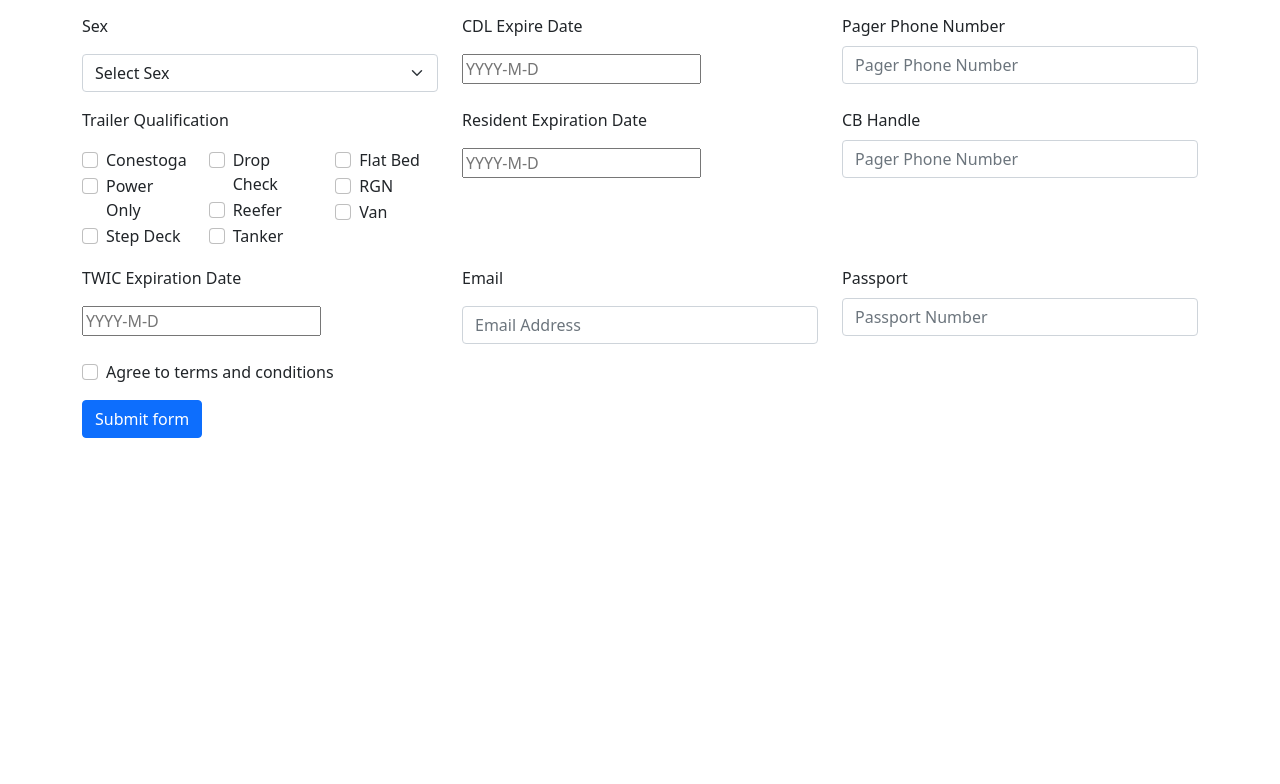
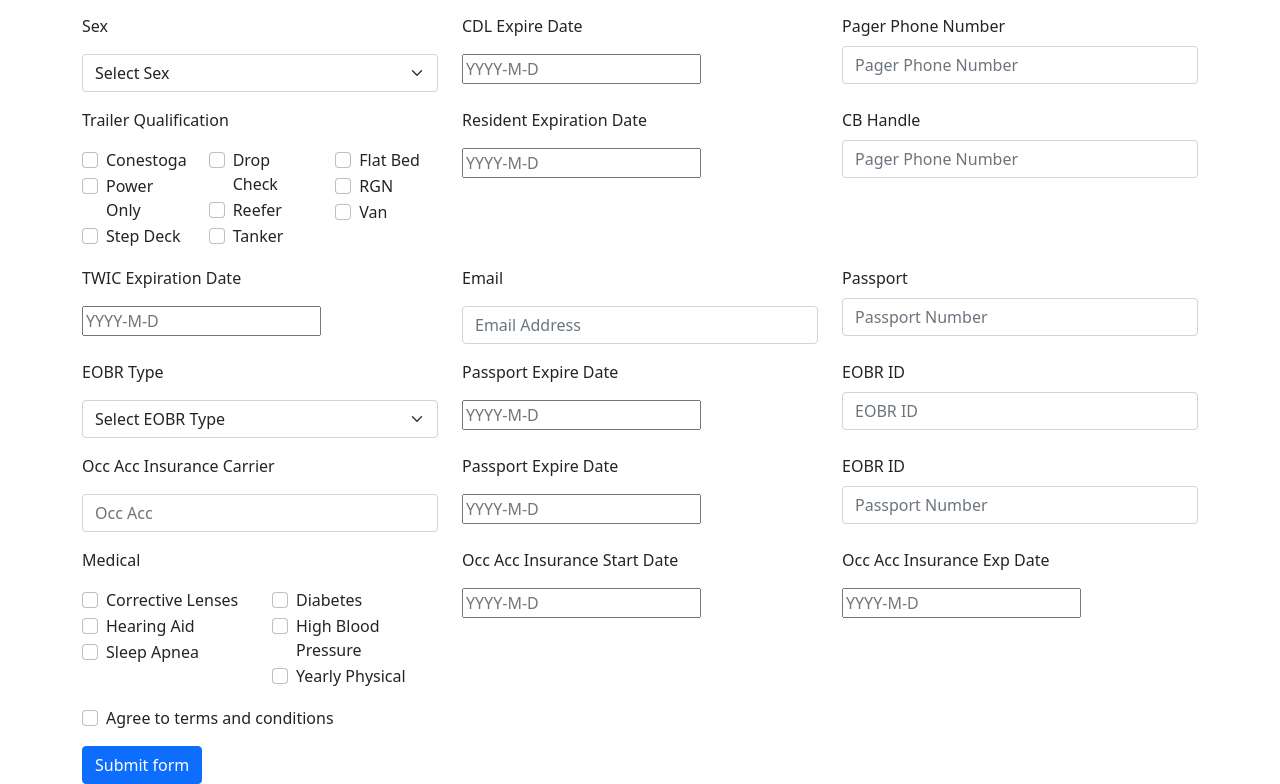
Before and after one commit to TousifProvat/Trasport-Pro, a React (Create React App) app: page /addDriver in a window 1280 px wide. Shown: the part 1396-2180 px from the top of the page. Before the commit the page ends 1834 px from the top, so only its background shows below. Built offline with nearby package versions, Linux system fonts and the light colour scheme.

Commit message:
alreadt done add driver page

```diff
--- a/src/Components/AddDrivers/AddDrivers.js
+++ b/src/Components/AddDrivers/AddDrivers.js
@@ -597,8 +597,6 @@ const AddDrivers = () => {
             </Form.Group>
           </Row>
 
-
-
           <Row className="mb-3">
             <Form.Group as={Col} md="4" controlId="validationCustom03">
               <p>TWIC Expiration Date</p>
@@ -643,6 +641,168 @@ const AddDrivers = () => {
               </Form.Control.Feedback>
             </Form.Group>
           </Row>
+
+          <Row className="mb-3">
+            <Form.Group as={Col} md="4" controlId="validationCustom03">
+              <p>EOBR Type</p>
+              <Form.Select aria-label="">
+                <option>Select EOBR Type</option>
+                <option value="Geotab">Geotab</option>
+                <option value="Keep Truncking">Keep Truncking</option>
+                <option value="M2M In Motion">M2M In Motion</option>
+                <option value="People Net">People Net</option>
+              </Form.Select>
+              <Form.Control.Feedback type="invalid">
+                Please provide a valid city.
+              </Form.Control.Feedback>
+            </Form.Group>
+            <Form.Group as={Col} md="4" controlId="validationCustom04">
+              <p>Passport Expire Date</p>
+              <DayPickerInput
+                onDayChange={(day) => console.log(day)}
+                className="datePicker"
+              />
+              {/* <Form.Select aria-label="">
+                <option>Select State</option>
+                <option value="Alabama">Alabama</option>
+                <option value="Alaska">Alaska</option>
+                <option value="Arizona">Arizona</option>
+                <option value="California">California</option>
+                <option value="Canada">Canada</option>
+              </Form.Select> */}
+              <Form.Control.Feedback type="invalid">
+                Please provide a valid state.
+              </Form.Control.Feedback>
+            </Form.Group>
+            <Form.Group as={Col} md="4" controlId="validationCustom05">
+              <Form.Label>EOBR ID</Form.Label>
+              <Form.Control
+                type="text"
+                placeholder="EOBR ID"
+                aria-describedby="inputGroupPrepend"
+                required
+              />
+              <Form.Control.Feedback type="invalid">
+                Please provide a valid zip.
+              </Form.Control.Feedback>
+            </Form.Group>
+          </Row>
+
+          <Row className="mb-3">
+            <Form.Group as={Col} md="4" controlId="validationCustom03">
+              <p>Occ Acc Insurance Carrier </p>
+              <Form.Control
+                type="text"
+                placeholder="Occ Acc"
+                aria-describedby="inputGroupPrepend"
+                required
+              />
+              <Form.Control.Feedback type="invalid">
+                Please provide a valid city.
+              </Form.Control.Feedback>
+            </Form.Group>
+            <Form.Group as={Col} md="4" controlId="validationCustom04">
+              <p>Passport Expire Date</p>
+              <DayPickerInput
+                onDayChange={(day) => console.log(day)}
+                className="datePicker"
+              />
+              {/* <Form.Select aria-label="">
+                <option>Select State</option>
+                <option value="Alabama">Alabama</option>
+                <option value="Alaska">Alaska</option>
+                <option value="Arizona">Arizona</option>
+                <option value="California">California</option>
+                <option value="Canada">Canada</option>
+              </Form.Select> */}
+              <Form.Control.Feedback type="invalid">
+                Please provide a valid state.
+              </Form.Control.Feedback>
+            </Form.Group>
+            <Form.Group as={Col} md="4" controlId="validationCustom05">
+              <Form.Label>EOBR ID</Form.Label>
+              <Form.Control
+                type="text"
+                placeholder="Passport Number"
+                aria-describedby="inputGroupPrepend"
+                required
+              />
+              <Form.Control.Feedback type="invalid">
+                Please provide a valid zip.
+              </Form.Control.Feedback>
+            </Form.Group>
+          </Row>
+
+          <Row className="mb-3">
+            <Form.Group as={Col} md="4" controlId="validationCustom03">
+              <p>Medical</p>
+              <Row>
+                <Col sm={6}>
+                  <Form.Check
+                    required
+                    label="Corrective Lenses"
+                    feedback="You must agree before submitting."
+                    feedbackType="invalid"
+                  />
+                  <Form.Check
+                    required
+                    label="Hearing Aid"
+                    feedback="You must agree before submitting."
+                    feedbackType="invalid"
+                  />
+                  <Form.Check
+                    required
+                    label="Sleep Apnea"
+                    feedback="You must agree before submitting."
+                    feedbackType="invalid"
+                  />
+                </Col>
+                <Col sm={6}>
+                  <Form.Check
+                    required
+                    label=" Diabetes"
+                    feedback="You must agree before submitting."
+                    feedbackType="invalid"
+                  />
+                  <Form.Check
+                    required
+                    label="High Blood Pressure"
+                    feedback="You must agree before submitting."
+                    feedbackType="invalid"
+                  />
+                  <Form.Check
+                    required
+                    label="Yearly Physical"
+                    feedback="You must agree before submitting."
+                    feedbackType="invalid"
+                  />
+                </Col>
+              </Row>
+              <Form.Control.Feedback type="invalid">
+                Please provide a valid city.
+              </Form.Control.Feedback>
+            </Form.Group>
+            <Form.Group as={Col} md="4" controlId="validationCustom04">
+              <p>Occ Acc Insurance Start Date </p>
+              <DayPickerInput
+                onDayChange={(day) => console.log(day)}
+                className="datePicker"
+              />
+              <Form.Control.Feedback type="invalid">
+                Please provide a valid state.
+              </Form.Control.Feedback>
+            </Form.Group>
+            <Form.Group as={Col} md="4" controlId="validationCustom05">
+              <p>Occ Acc Insurance Exp Date</p>
+              <DayPickerInput
+                onDayChange={(day) => console.log(day)}
+                className="datePicker"
+              />
+              <Form.Control.Feedback type="invalid">
+                Please provide a valid zip.
+              </Form.Control.Feedback>
+            </Form.Group>
+          </Row>
           <Form.Group className="mb-3">
             <Form.Check
               required
```
